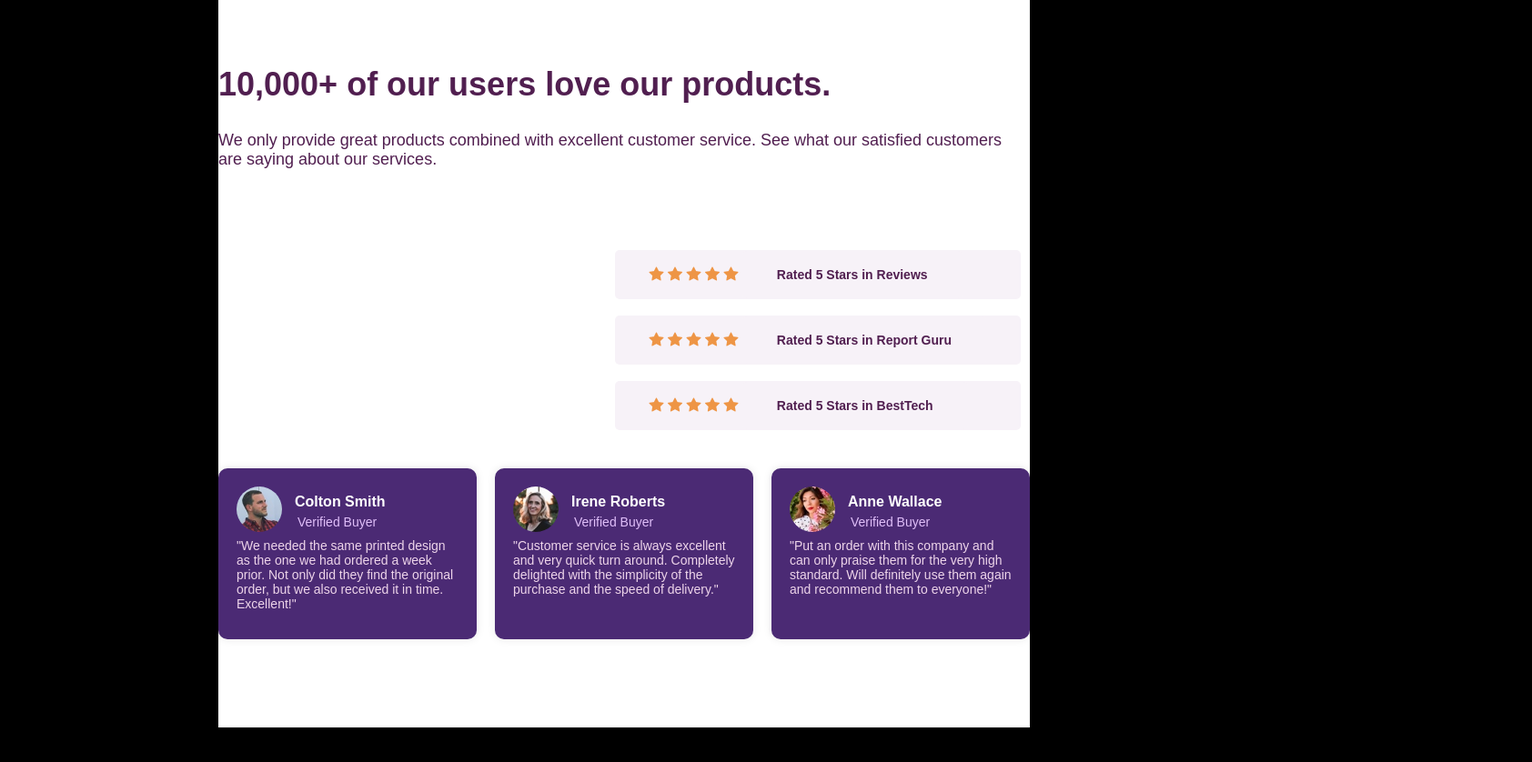
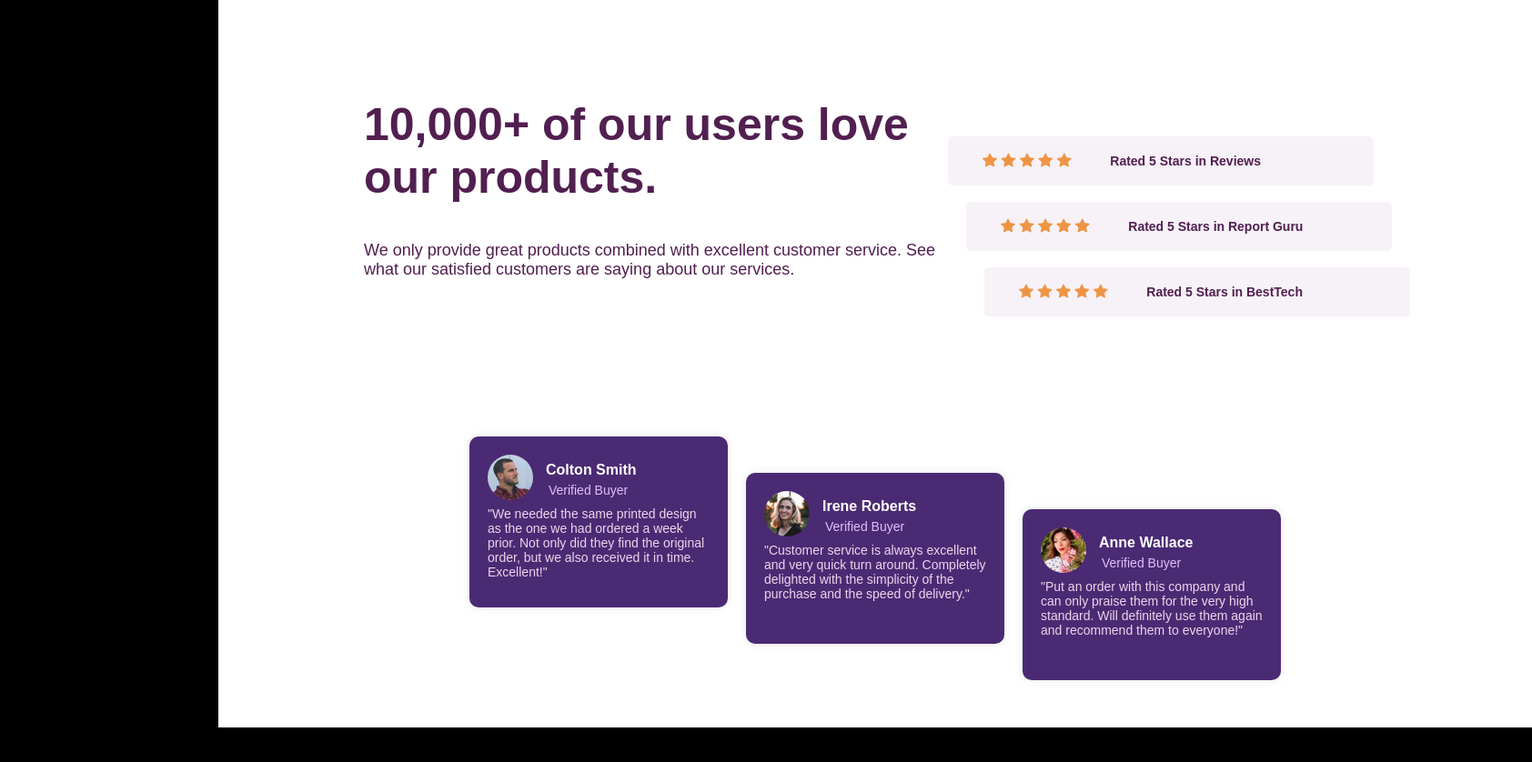
Before and after one commit to Marisolvice/social-proof-section-master, a plain HTML site: page index.html in a window 1280 px wide. Shown: the part 80-918 px from the top of the page at 91% size, 1684 px wide, since content can reach past the window. Drawn offline with nearby package versions, Linux system fonts and the light colour scheme.

Commit message:
Moficacion en styles

```diff
--- a/index.html
+++ b/index.html
@@ -23,7 +23,7 @@
         </div>
 
         <div class="sesion-calificaciones">
-          <div class="sesion-calificacion">
+          <div class="sesion-calificacion calificacion1">
             <span><i class="bi bi-star-fill"></i></span>
             <span><i class="bi bi-star-fill"></i></span>
             <span><i class="bi bi-star-fill"></i></span>
@@ -35,7 +35,7 @@
           </div>
 
           <div>
-            <div class="sesion-calificacion">
+            <div class="sesion-calificacion calificacion2">
               <span><i class="bi bi-star-fill"></i></span>
               <span><i class="bi bi-star-fill"></i></span>
               <span><i class="bi bi-star-fill"></i></span>
@@ -46,7 +46,7 @@
               >
             </div>
 
-            <div class="sesion-calificacion">
+            <div class="sesion-calificacion calificacion3">
               <span><i class="bi bi-star-fill"></i></span>
               <span><i class="bi bi-star-fill"></i></span>
               <span><i class="bi bi-star-fill"></i></span>
@@ -61,7 +61,7 @@
       </div>
 
       <section class="sesion-reseñas">
-        <div class="sesion-reseña">
+        <div class="sesion-reseña reseña1">
           <img src="./images/image-colton.jpg" alt="Foto-Colton" />
           <h3>Colton Smith</h3>
           <p>Verified Buyer</p>
@@ -72,7 +72,7 @@
           </blockquote>
         </div>
 
-        <div class="sesion-reseña">
+        <div class="sesion-reseña reseña2">
           <img src="./images/image-irene.jpg" alt="Foto-Irene" />
           <h3>Irene Roberts</h3>
           <p>Verified Buyer</p>
@@ -83,7 +83,7 @@
           </blockquote>
         </div>
 
-        <div class="sesion-reseña">
+        <div class="sesion-reseña reseña3">
           <img src="./images/image-anne.jpg" alt="Foto-Anne" />
           <h3>Anne Wallace</h3>
           <p>Verified Buyer</p>
--- a/styles.css
+++ b/styles.css
@@ -13,36 +13,35 @@ body {
   margin: 80px 138px;
   padding: 0;
 }
-.superior {
-  display: grid;
-  flex-direction: column;
-  margin-right: 10px;
-  justify-content: center;
-  align-items: center;
-  margin-top: 18px;
-}
 .cuerpo-principal {
   background-color: #fff;
   margin: 0 102px;
-  min-height: 100vh;
   display: grid;
+  height: 800px;
+  width: 1444px;
+}
+.superior {
+  display: flex;
+  justify-content: space-between;
+  margin-top: 66px;
+  margin-left: 160px;
+}
+.sesion-titulo {
+  width: 50%;
 }
 .sesion-titulo h1 {
-  font-size: 36px;
+  font-size: 50px;
   color: var(--color-sesion-reseñas);
-  text-align: left;
 }
 
 .sesion-titulo p {
   font-size: 18px;
   color: var(--color-sesion-reseñas);
   margin-bottom: 40px;
-  text-align: left;
 }
 .sesion-calificaciones {
-  display: grid;
-  justify-content: flex-end;
-  text-align: left;
+  width: 50%;
+  margin-top: 66px;
   font-weight: bold;
 }
 
@@ -51,7 +50,18 @@ body {
   background-color: var(--color-sesion-calificacion);
   border-radius: 5px;
   padding: 18px 38px;
-  margin-bottom: 18px;
+  margin-top: 18px;
+  width: 392px;
+}
+
+.calificacion1 {
+  transform: translateX(0px);
+}
+.calificacion2 {
+  transform: translateX(20px);
+}
+.calificacion3 {
+  transform: translateX(40px);
 }
 
 .sesion-calificacion__dato {
@@ -96,7 +106,15 @@ body {
   color: #eed5ea;
   margin: 0 0 10px;
 }
-
+.reseña1 {
+  transform: translateY(0px);
+}
+.reseña2 {
+  transform: translateY(40px);
+}
+.reseña3 {
+  transform: translateY(80px);
+}
 /* @media (max-width: 600px) {
   .cuerpo-principal {
     width: 100%;
```
